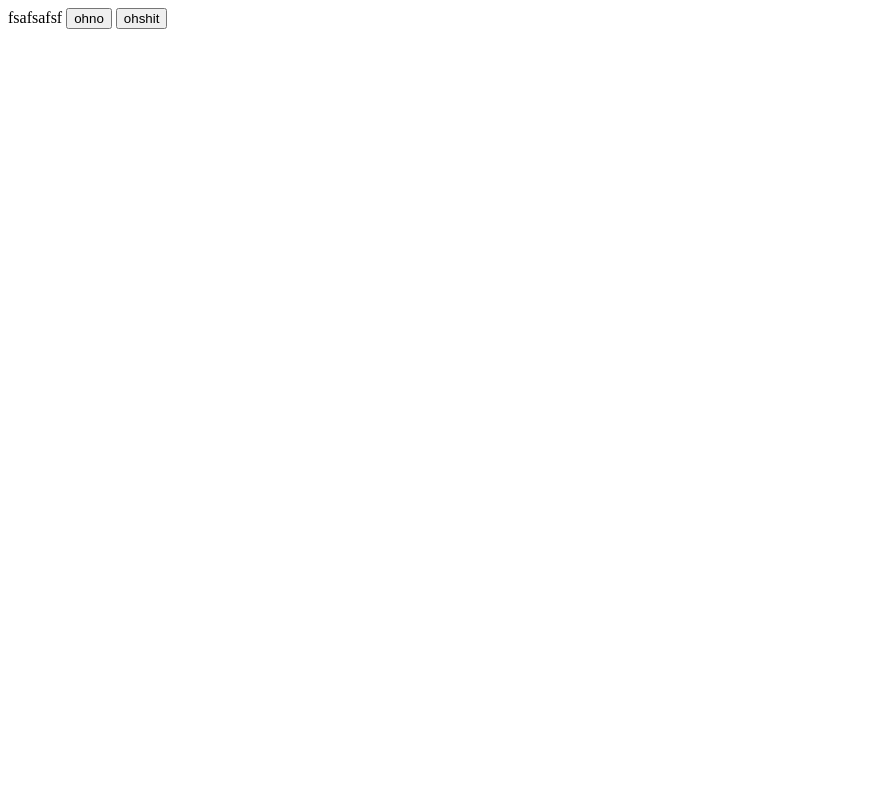
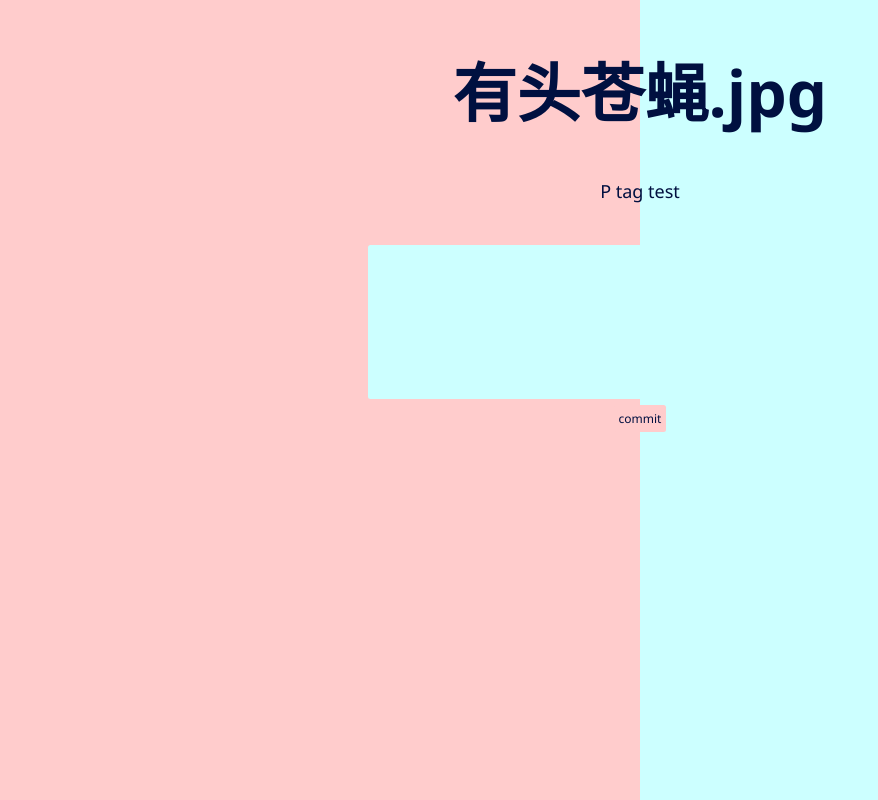
Before and after one commit to YufangProbably/YufangProbably.github.io, a plain HTML site: page index.html in a window 1280 px wide. Shown: the whole page, without its empty margins (0-878 px from the left). Drawn offline with Linux system fonts and the light colour scheme.

Commit message:
Update index.html

```diff
--- a/index.html
+++ b/index.html
@@ -1,21 +1,57 @@
 <!DOCTYPE html>
 <html>
-<head><title>无头苍蝇</title></head>
+
+<head>
+<title>有头苍蝇</title>
+<style>
+  body {
+    background:linear-gradient(to right,#FCC 50%,#CFF 50%);
+    text-align:center;
+    font-family:"Segoe UI",sans-serif;
+    color:#001040;font-size:18px;
+  }
+  h1 {
+    font-size:64px;
+    white-space:pre-warp;
+  }
+  textarea {
+    background-color:#CFF;
+    resize:none;
+    border:none;border-radius:2.5px;
+    outline:none;
+    font-family:"Segoe UI",sans-serif;
+    color:#001040;font-size:18px;
+    padding:5px;
+  }
+  button {
+    background:#FCC;
+    border:none;border-radius:2.5px;
+    font-family:"Segoe UI",sans-serif;
+    color:#001040;font-size:12px;
+    padding:5px;
+  }
+  button:hover {
+    background:radial-gradient(#F99,#FCC 75%);
+  }
+</style>
+</head>
+<!-- setCookie('message','yeet',365) -->
 <body>
-fsafsafsf
-<button onclick="setCookie('message','yeet',365)">ohno</button>
-<button onclick="alert(getCookie('message'))">ohshit</button>
+  <h1>有头苍蝇.jpg</h1>
+  <p>P tag test</p><br/>
+  <textarea rows="6" cols="50" id="write"></textarea><br/>
+  <button onclick="alert('eet')">commit</button><br/>
 <script>
+  document.getElementById("write")
   const setCookie = (name,value,exdays) => {
-    alert(`${name}=${value}`);
     document.cookie = `${name}=${value};max-age=${24*60*60*exdays}`;
   }
-  const getCookie = (name) => document.cookie + document.cookie.replace(
+  const delCookie = (name) => setCookie(name,'',0)
+  const getCookie = (name) => document.cookie.replace(
     new RegExp(`(?:(?:^|.*;\\s*)${name}\\s*\\=\\s*([^;]*).*$)|^.*$`),
     "$1",
   );
+</script>
+</body>
 
-  setCookie('firstname','',0);
-  setCookie('{name}','',0);
-</script></body>
 </html>
```
